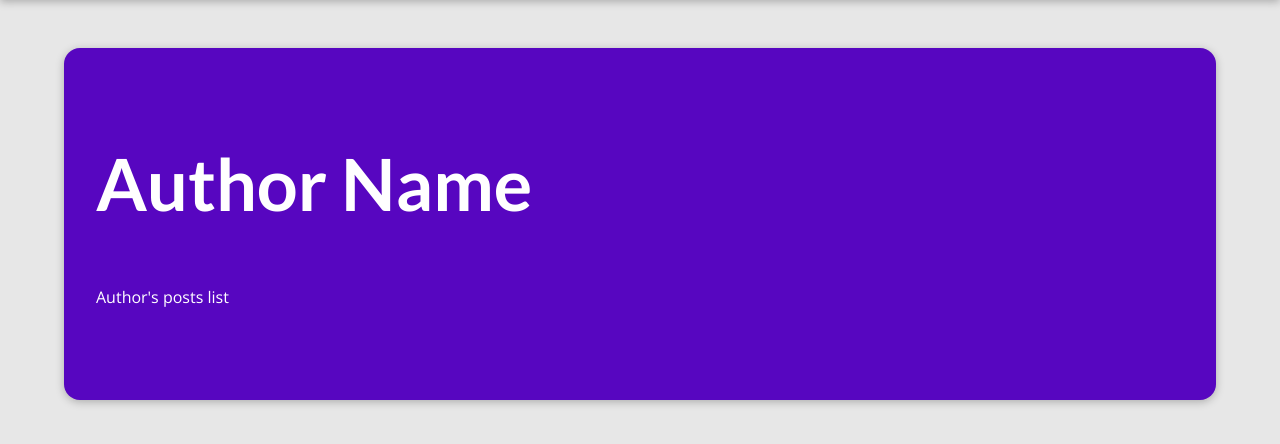
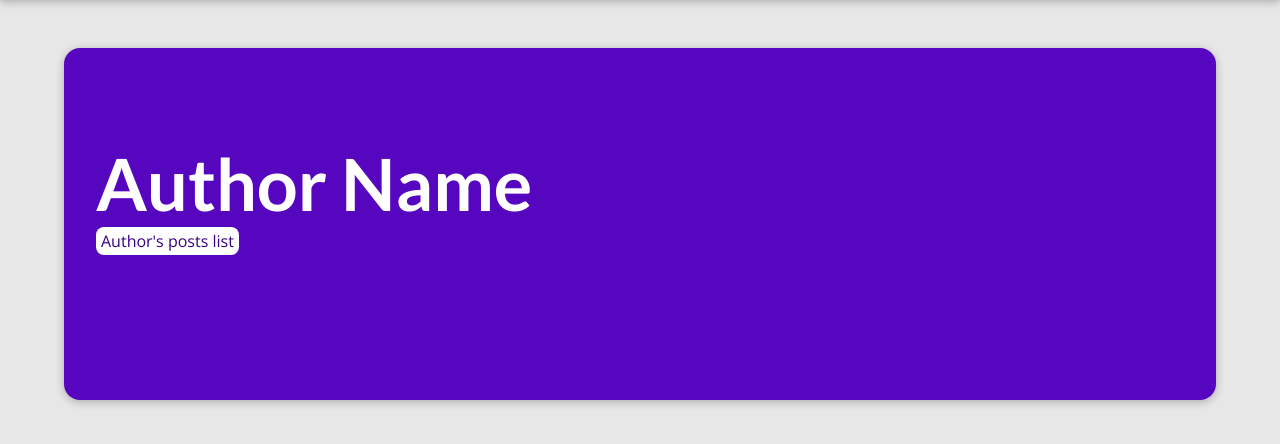
Before and after one commit to stanislavtz/blog, a Django app: template blog/templates/blog/author-details.html in a window 1280 px wide. Shown: the part 80-524 px from the top of the page. Run offline with Django 5.2, Linux system fonts and the light colour scheme; the template is opened without the code that fills it, so the values that code supplies are empty.

Commit message:
Update post details styles

```diff
--- a/blog/static/blog/post-detail.css
+++ b/blog/static/blog/post-detail.css
@@ -22,6 +22,7 @@ body {
 #summary h2 {
   color: white;
   font-size: 4.5rem;
+  margin-bottom: 0.25rem;
 }
 
 #summary article {
@@ -48,7 +49,10 @@ body {
 }
 
 #summary span {
-  color: white;
+  color: #390281;
+  background-color: white;
+  border-radius: 8px;
+  padding: 3px 5px;
 }
 
 #summary a {
```
